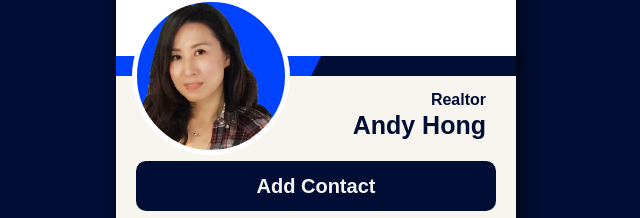
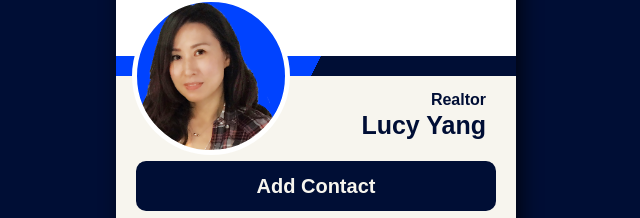
Before and after one commit to SimplyRealEstate/Lucy-Yang-VCard, a plain HTML site: page index.html in a window 1280 px wide. Shown: the part 92-310 px from the top of the page, 324-964 px from the left. Drawn offline with Linux system fonts and the light colour scheme; a web font is replaced by a local one.

Commit message:
Update index.html

```diff
--- a/index.html
+++ b/index.html
@@ -3,7 +3,7 @@
 <head>
     <meta charset="UTF-8">
     <meta name="viewport" content="width=device-width, initial-scale=1.0, maximum-scale=1.0, user-scalable=no">
-    <title>Andy Hong - Digital Business Card</title>
+    <title>Lucy Yang - Digital Business Card</title>
     <link rel="stylesheet" href="styles.css">
     <link rel="stylesheet" href="https://use.typekit.net/jpe7fwd.css">
 </head>
@@ -23,7 +23,7 @@
         <div class="card-body">
             <div class="bio">
                 <div class="realtor">Realtor</div>
-                <div class="agent-name">Andy Hong</div>
+                <div class="agent-name">Lucy Yang</div>
             </div>
             <a href="contact.vcf" download="contact.vcf" class="contact">Add Contact</a>
             <div class="call-email">
@@ -62,4 +62,5 @@
         </div>
     </div>
 </body>
+
 </html>
```
